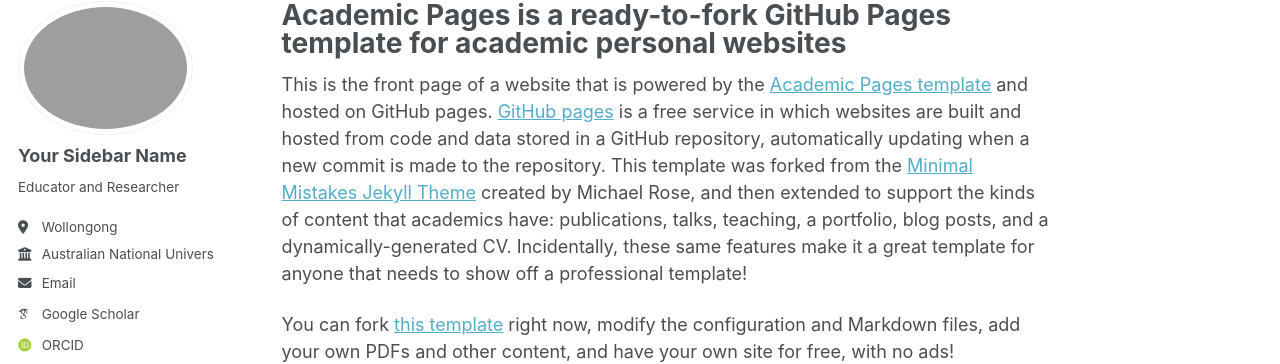
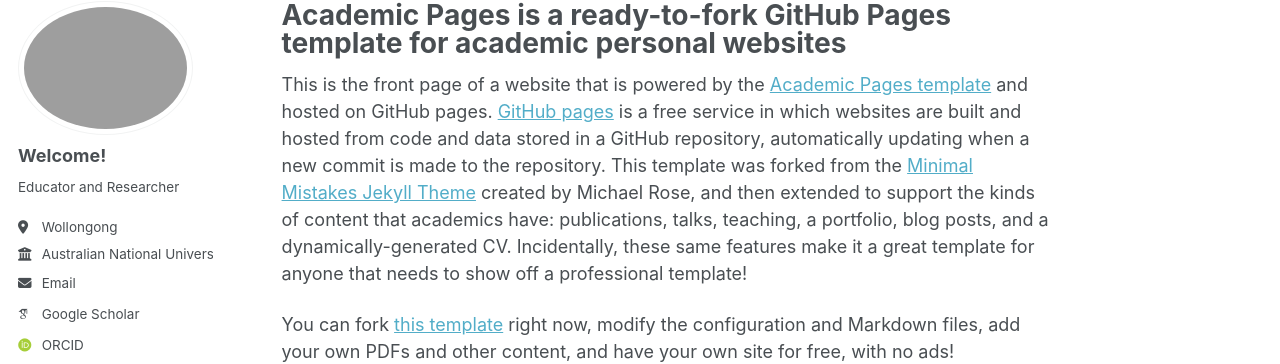
Before and after one commit to PaoloSebas/PaoloSebas.github.io, a Jekyll site: the page built from _pages/about.md, in a window 1280 px wide. Shown: the part 98-462 px from the top of the page. Built offline with Jekyll 4.4.1, drawn with Linux system fonts in a browser that asks for light colours; some web fonts are replaced; a script that is not in the unit is left out.

Commit message:
Update _config.yml

```diff
--- a/_config.yml
+++ b/_config.yml
@@ -24,7 +24,7 @@
 author:
   # Biographic information
   avatar           : "teaching.png"
-  name             : "Your Sidebar Name"
+  name             : "Welcome!"
   pronouns         : # example: "she/her"
   bio              : "Educator and Researcher"
   location         : "Wollongong"
```
